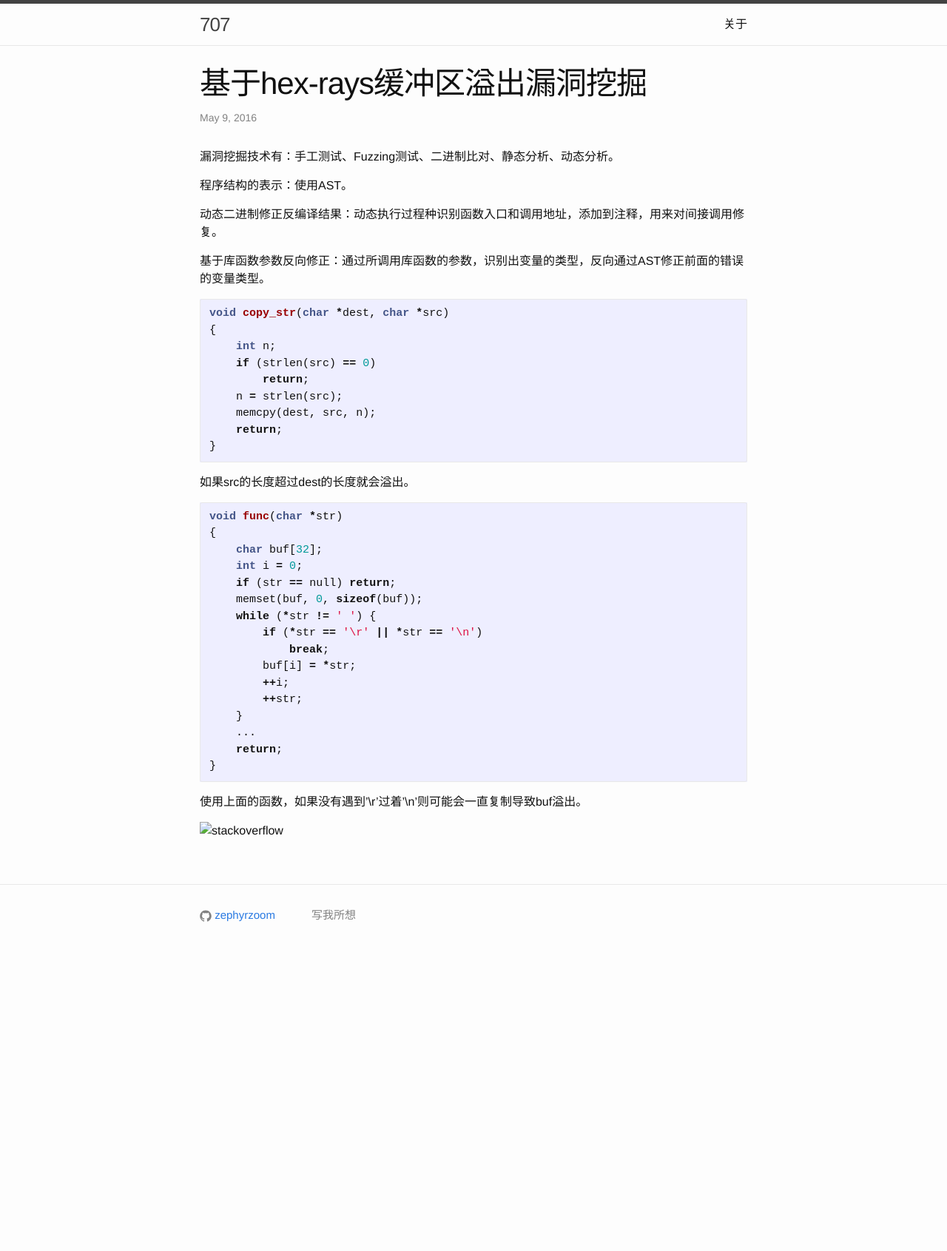
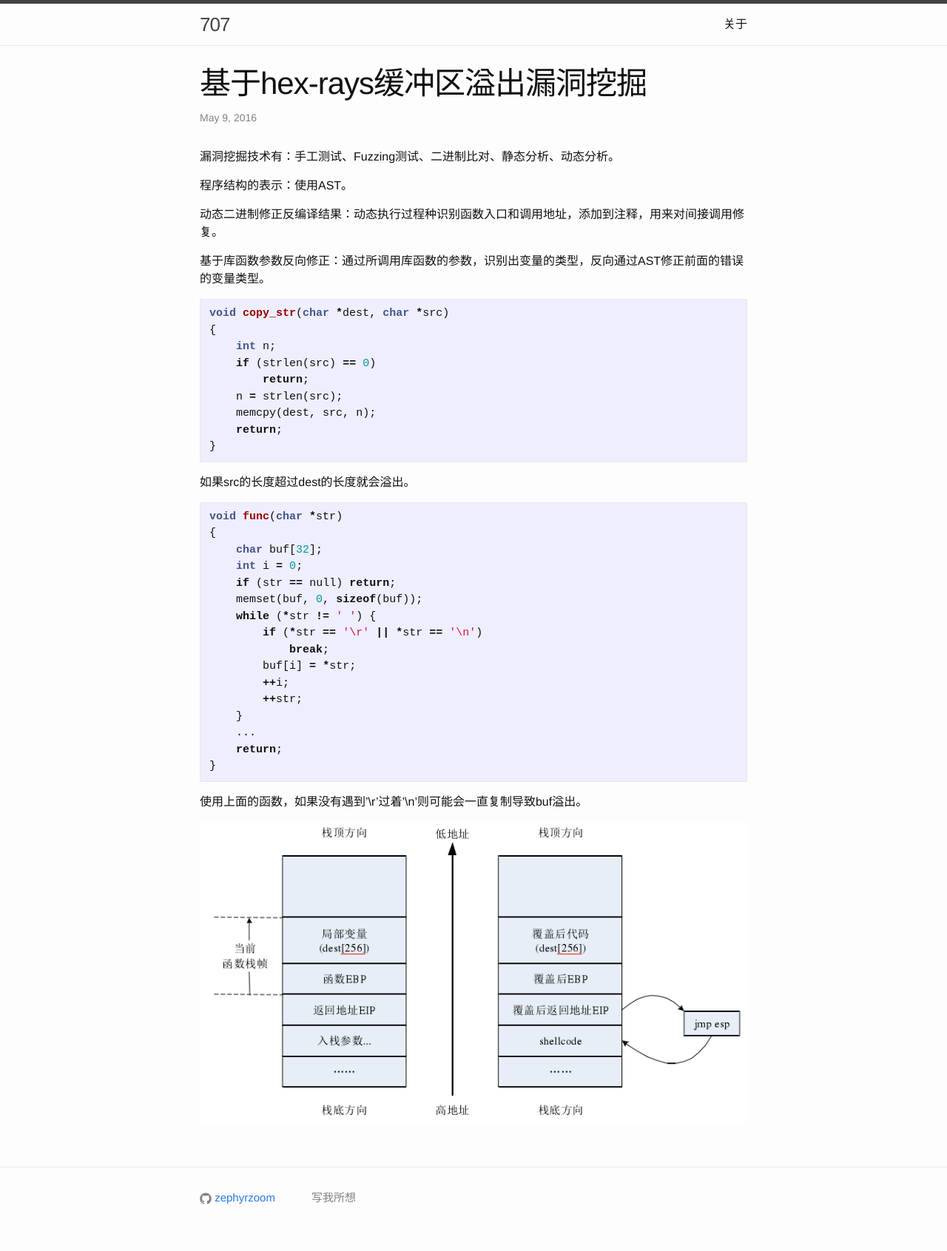
Before and after one commit to zephyrzoom/zephyrzoom.github.io, a Jekyll site: the page built from _posts/2016-05-09-decompile.md, in a window 1280 px wide. Shown: the whole page at 74% size. Built offline with Jekyll 4.4.1, drawn with Linux system fonts in a browser that asks for light colours; before the commit the page ends 1309 px from its top, so only the background shows below that.

Commit message:
update compile

````diff
--- a/_posts/2016-05-09-decompile.md
+++ b/_posts/2016-05-09-decompile.md
@@ -45,4 +45,4 @@ void func(char *str)
 ```
 使用上面的函数，如果没有遇到'\r'过着'\n'则可能会一直复制导致buf溢出。
 
-![stackoverflow](_img/stackoverflow.png)
+![stackoverflow](/image/stackoverflow.png)
--- a/index.html
+++ b/index.html
@@ -10,10 +10,7 @@ layout: default
     {% for post in site.posts %}
       <li>
         <span class="post-meta">{{ post.date | date: "%b %-d, %Y" }}</span>
-
-        <h2>
-          <a class="post-link" href="{{ post.url | prepend: site.baseurl }}">{{ post.title }}</a>
-        </h2>
+        <a href="{{ post.url | prepend: site.baseurl }}">{{ post.title }}</a>
       </li>
     {% endfor %}
   </ul>
````
Also changed, not shown: image/stackoverflow.png (added).
